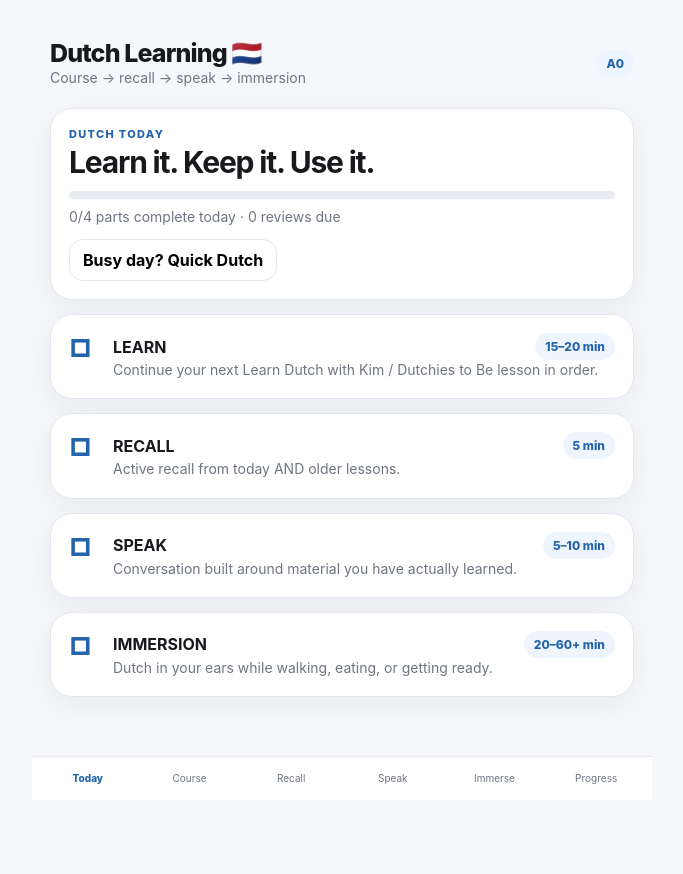
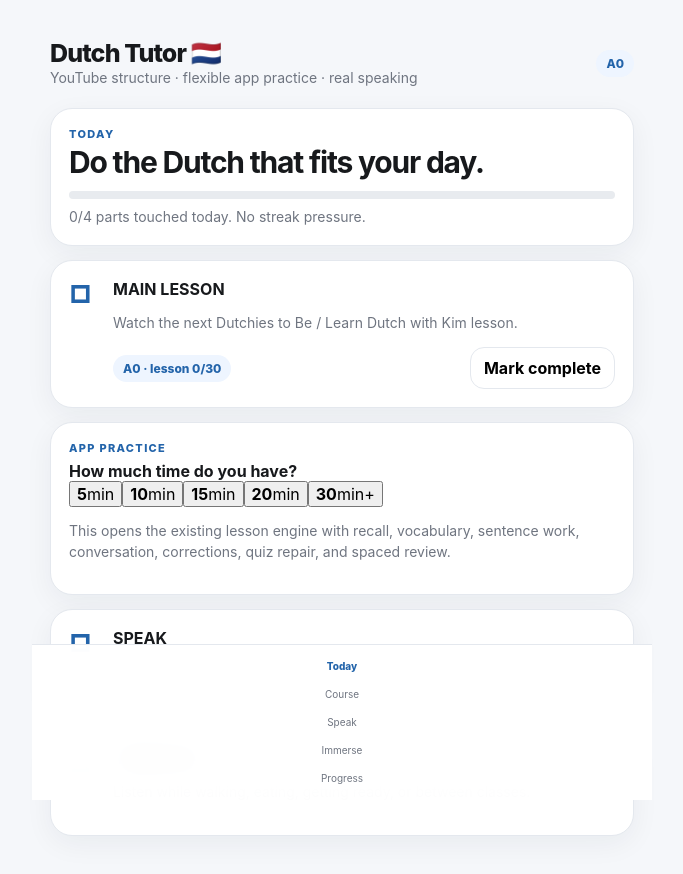
Before and after one commit to cchilton08/Language-app, a Next.js app: page / in a window 1280 px wide. Shown: the top 874 px of the page, without its empty margins (298-981 px from the left). Before the commit the page ends 800 px from the top, so only its background shows below. Built offline with nearby package versions, Linux system fonts and the light colour scheme.

Commit message:
Switch to hybrid Dutch learning app

```diff
--- a/app/page.tsx
+++ b/app/page.tsx
@@ -1,5 +1,5 @@
-import DutchCourseV6 from "./DutchCourseV6";
+import DutchTutorV7 from "./DutchTutorV7";
 
 export default function Page() {
-  return <DutchCourseV6 />;
+  return <DutchTutorV7 />;
 }
```
